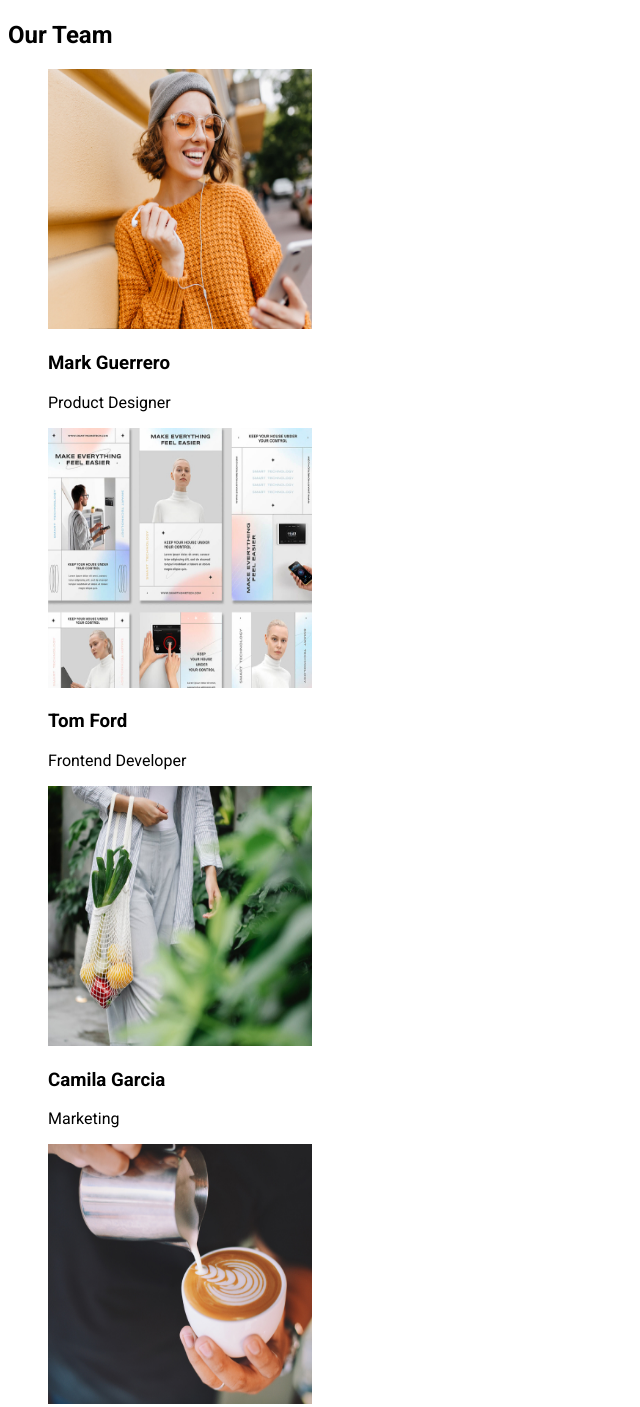
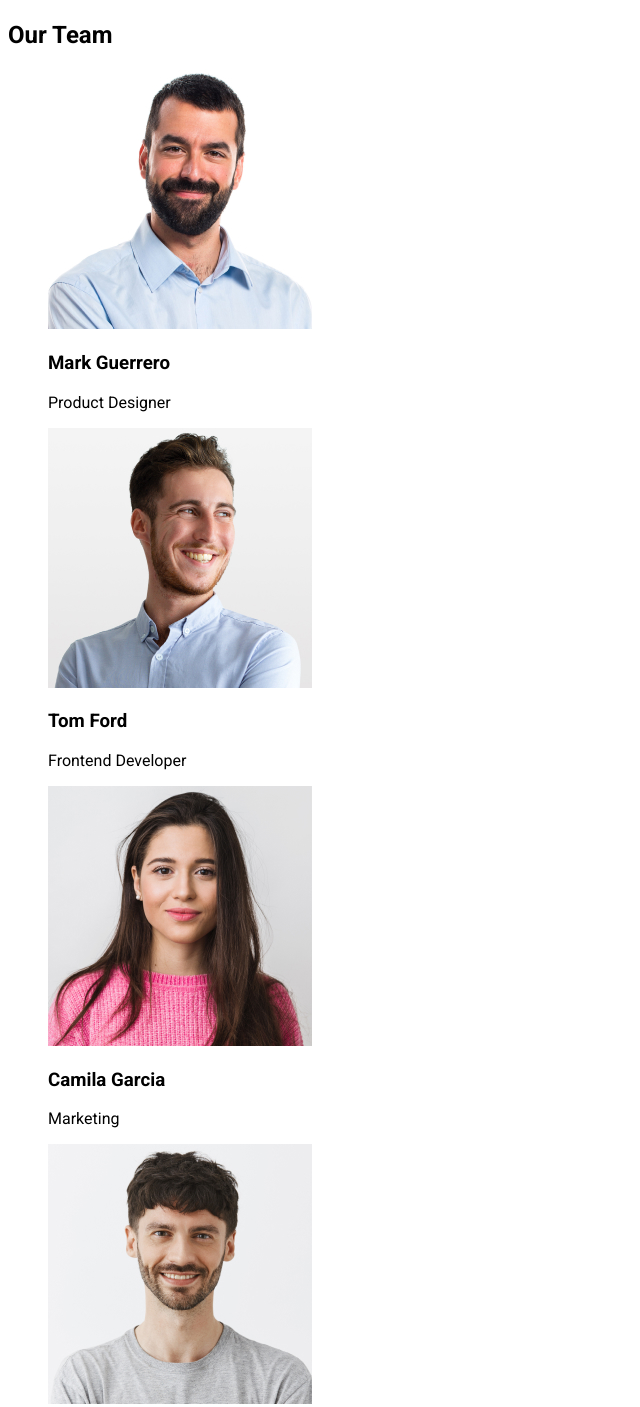
Before and after one commit to Baltakov/goit-markup-hw-02, a plain HTML site: page index.html in a window 1280 px wide. Shown: the part 1552-2959 px from the top of the page, without its empty margins (0-640 px from the left). Drawn offline with Linux system fonts and the light colour scheme.

Commit message:
1-st links indoor

```diff
--- a/index.html
+++ b/index.html
@@ -25,7 +25,7 @@
             <a class="link menu-link" href="./index.html">Studio</a>
           </li>
           <li class="menu-item">
-            <a class="link menu-link" href="">Portfolio</a>
+            <a class="link menu-link" href="./portfolio.html">Portfolio</a>
           </li>
           <li class="menu-item">
             <a class="link menu-link" href="">Contacts</a>
@@ -121,7 +121,7 @@
         <ul class="list">
           <li>
             <img
-              src="./images/img-3.jpg"
+              src="./images/mark-guerrero.jpg"
               alt="Mark Guerrero"
               width="264"
               height="260"
@@ -131,7 +131,7 @@
           </li>
           <li>
             <img
-              src="./images/img-2.jpg"
+              src="./images/tom-ford.jpg"
               alt="Tom Ford"
               width="264"
               height="260"
@@ -141,7 +141,7 @@
           </li>
           <li>
             <img
-              src="./images/img-1.jpg"
+              src="./images/camila-garcia.jpg"
               alt="Camila Garcia"
               width="264"
               height="260"
@@ -151,7 +151,7 @@
           </li>
           <li>
             <img
-              src="./images/img.jpg"
+              src="./images/daniel-wilson.jpg"
               alt="Daniel Wilson"
               width="264"
               height="260"
```
Also changed, not shown: portfolio.html (+1 -1 lines).
